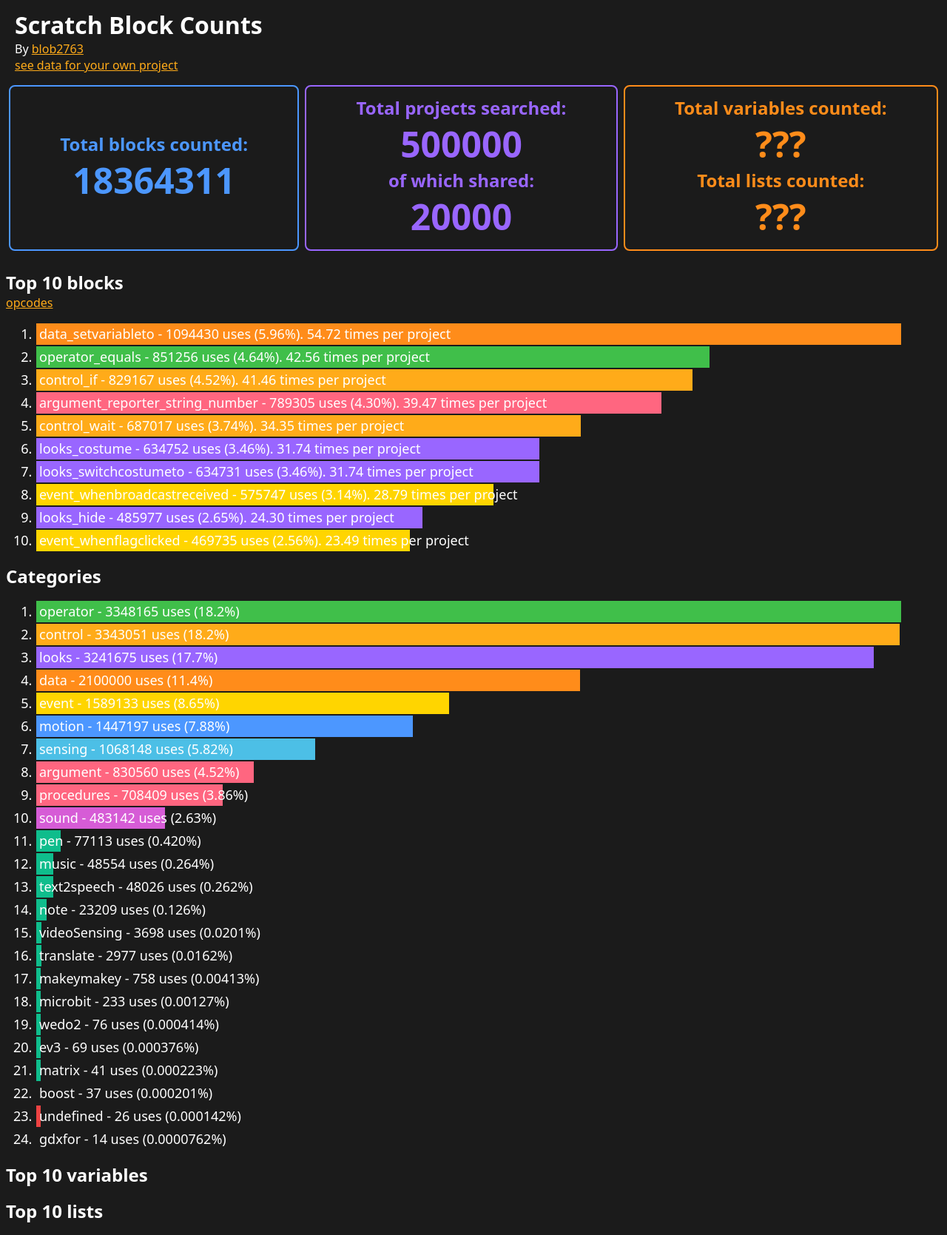
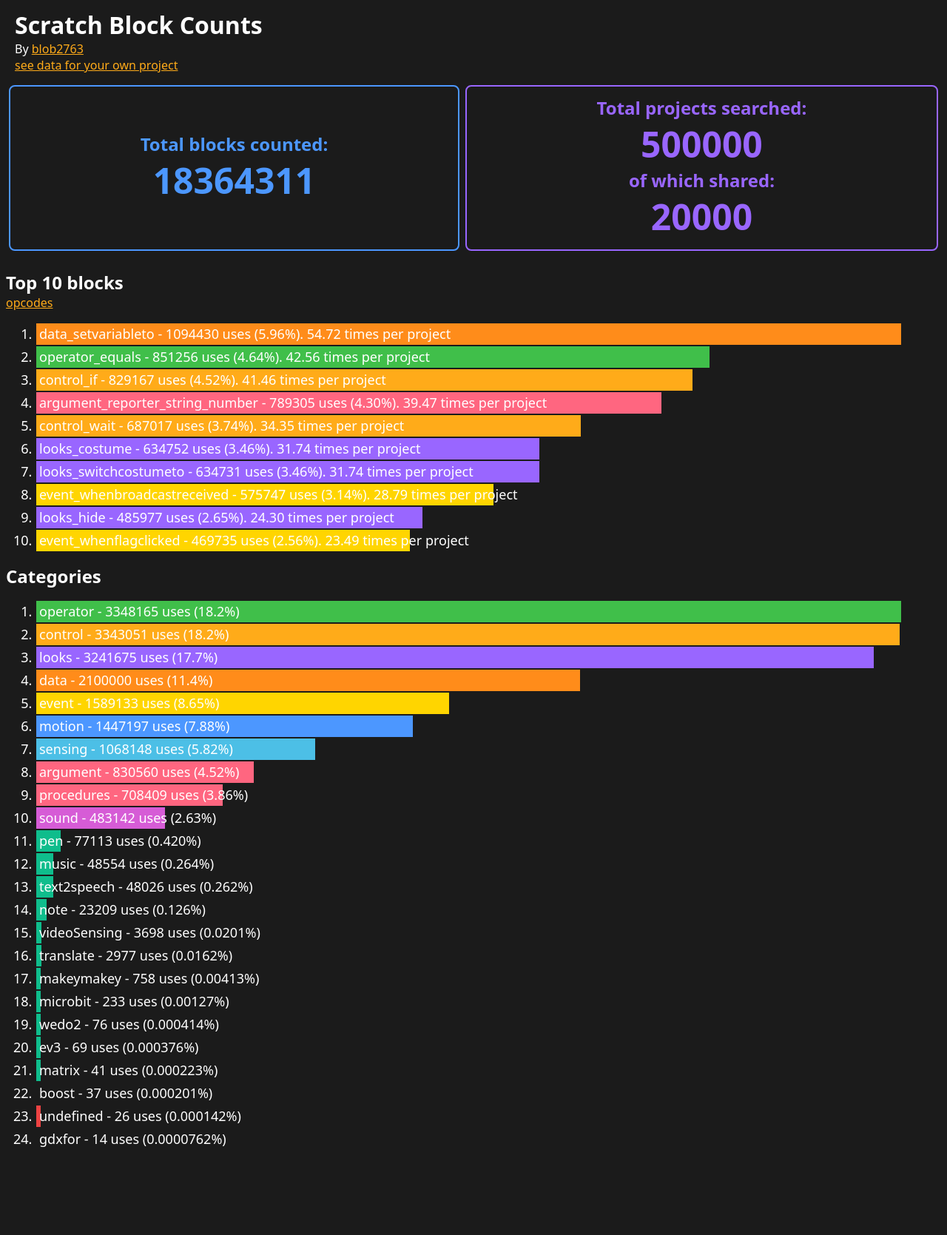
Before and after one commit to Blob2763/Blob2763, a plain HTML site: page blocks/index.html in a window 1280 px wide. Shown: the whole page at 74% size. After the commit the page ends 1571 px from the top, so only its background shows below. Drawn offline with Linux system fonts and the light colour scheme.

Commit message:
Update index.html

```diff
--- a/blocks/index.html
+++ b/blocks/index.html
@@ -32,14 +32,6 @@
             <h2>of which shared:</h2>
             <span id="projects-shared">~20000</span>
         </div>
-
-        <div id="total-vars" class="total">
-            <h2>Total variables counted:</h2>
-            <span id="vars-counted">???</span>
-
-            <h2>Total lists counted:</h2>
-            <span id="lists-counted">???</span>
-        </div>
     </div>
     <br>
     <div id="top-lists">
@@ -51,14 +43,6 @@
         <h2>Categories</h2>
         <ol id="top-categories-list" class="top-ten-list">
         </ol>
-
-        <h2>Top 10 variables</h2>
-        <ol id="top-vars-list" class="top-ten-list">
-        </ol>
-
-        <h2>Top 10 lists</h2>
-        <ol id="top-lists-list" class="top-ten-list">
-        </ol>
     </div>
 </body>
 
```
